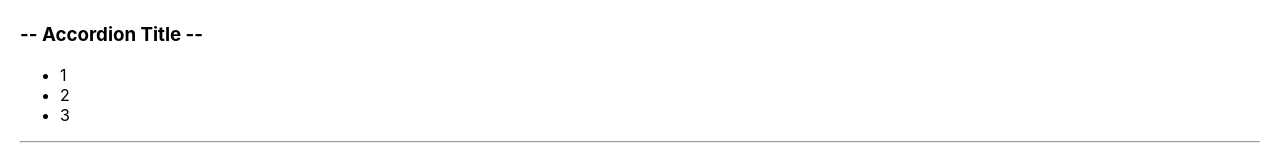
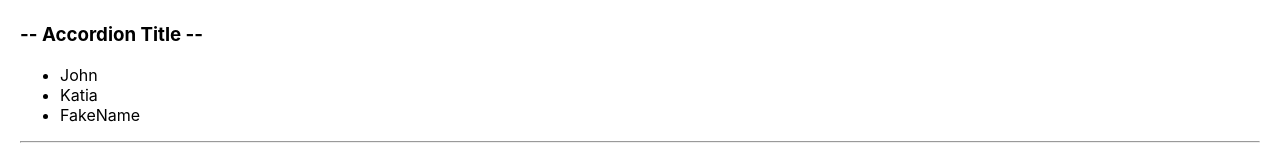
Before and after one commit to katesheleh/components, a React (Create React App) app: page / in a window 1280 px wide. Shown: the part 293-458 px from the top of the page. Built offline with nearby package versions, Linux system fonts and the light colour scheme.

Commit message:
14 - Accordion with items inside props

```diff
--- a/src/App.tsx
+++ b/src/App.tsx
@@ -4,9 +4,22 @@ import Rating, {RatingValueType} from './components/Rating/Rating';
 import Accordion from './components/Accordion/Accordion';
 import OnOff from './components/OnOff/OnOff';
 import UncontrolledAccordion from './components/UncontrolledAccordion/UncontrolledAccordion';
-import UncontrolledRating from './components/UncontrolledRating/UncontrolledRating';
 import UncontrolledOnOff from './components/UncontrolledOnOff/UncontrolledOnOff';
 
+let items = [
+	{
+		title: 'John',
+		value: 'John Value Test'
+	},
+	{
+		title: 'Katia',
+		value: 'Katia Value Test'
+	},
+	{
+		title: 'FakeName',
+		value: 'FakeName Value Test'
+	}
+]
 
 function App() {
 
@@ -16,6 +29,11 @@ function App() {
 	let [accordionCollapsed, setAccordionCollapsed] = useState<boolean>(false);
 
 	let [switchOn, setSwitchOn] = useState(false);
+
+	const setValueOnClick = (value: string) => {
+		alert(`user with id ${value} was clicked`)
+		debugger
+	}
 
 	return (
 			<div className="App">
@@ -35,6 +53,8 @@ function App() {
 				<Accordion
 						title='Accordion Title'
 						collapsed={accordionCollapsed}
+						items={items}
+						onClick={setValueOnClick}
 						onChange={() => {
 							setAccordionCollapsed(!accordionCollapsed)
 						}}/>
--- a/src/components/Accordion/Accordion.tsx
+++ b/src/components/Accordion/Accordion.tsx
@@ -1,12 +1,6 @@
 import React from 'react';
 import AccordionTitle from './AccordionTitle/AccordionTitle';
 import AccordionBody from './AccordionBody/AccordionBody';
-
-type AccordionType = {
-	title: string;
-	collapsed: boolean;
-	onChange: () => void;
-}
 
 const Accordion = (props: AccordionType) => {
 	return (
@@ -15,10 +9,23 @@ const Accordion = (props: AccordionType) => {
 						title={props.title}
 						onChange={() => props.onChange()}/>
 
-				{!props.collapsed && < AccordionBody/>}
+				{!props.collapsed && < AccordionBody items={props.items} onClick={props.onClick}/>}
 			</>
-	);
-
-};
+	)
+}
 
 export default Accordion;
+
+// types
+type AccordionType = {
+	title: string
+	collapsed: boolean
+	onChange: () => void
+	items: ItemType[]
+	onClick: (value: string) => void
+}
+
+export type ItemType = {
+	title: string
+	value: string
+}
--- a/src/components/Accordion/AccordionBody/AccordionBody.tsx
+++ b/src/components/Accordion/AccordionBody/AccordionBody.tsx
@@ -1,13 +1,22 @@
-import React from 'react';
+import React from 'react'
+import {ItemType} from '../Accordion';
 
-const AccordionBody = () => {
-  return (
-    <ul>
-      <li>1</li>
-      <li>2</li>
-      <li>3</li>
-    </ul>
-  );
+type AccordionBodyType = {
+	items: ItemType[]
+	onClick: (value: string) => void
+}
+
+const AccordionBody = (props: AccordionBodyType) => {
+	return (
+			<ul>
+				{props.items.map(((item, index) =>
+						<li
+								key={index}
+								onClick={() => {
+									props.onClick(item.value);
+								}}>{item.title}</li>))}
+			</ul>
+	);
 };
 
 export default AccordionBody;
```
Also changed, not shown: 2 other files (tests, documents, lock files or other folders).
